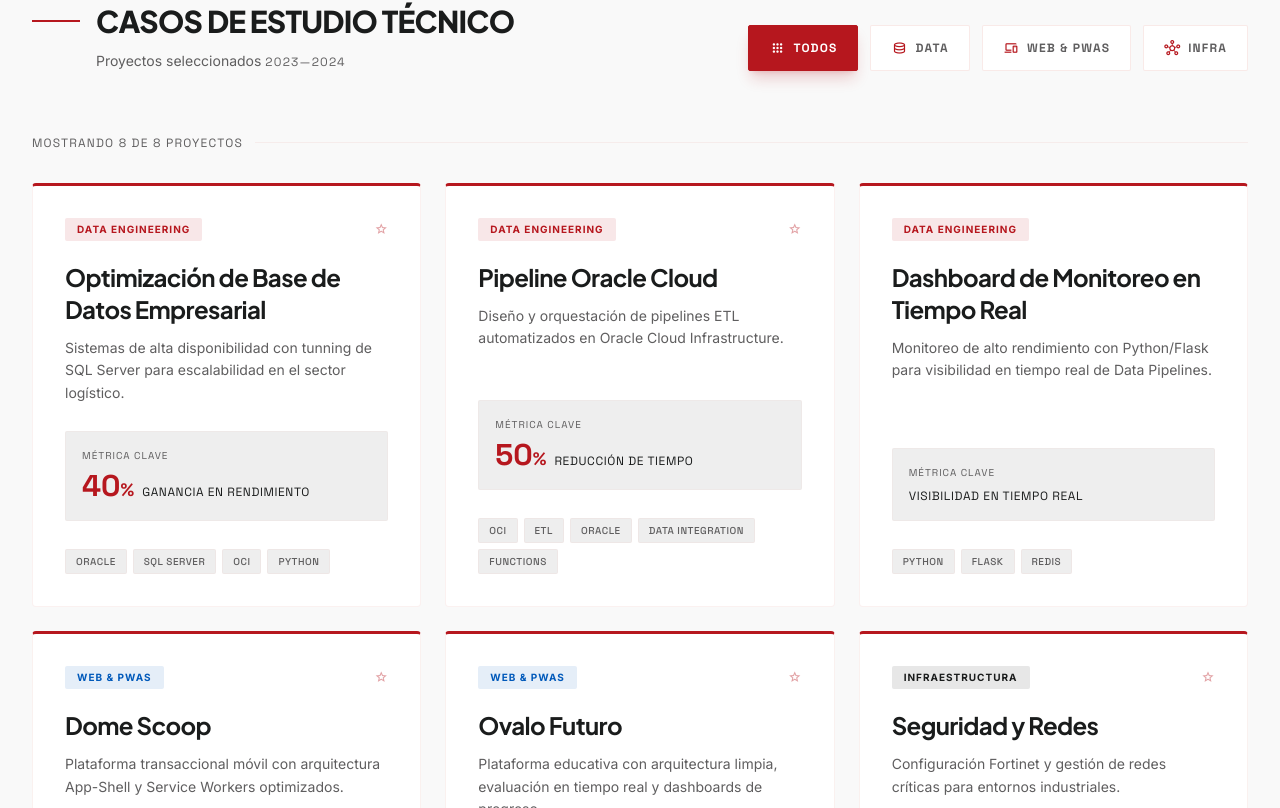
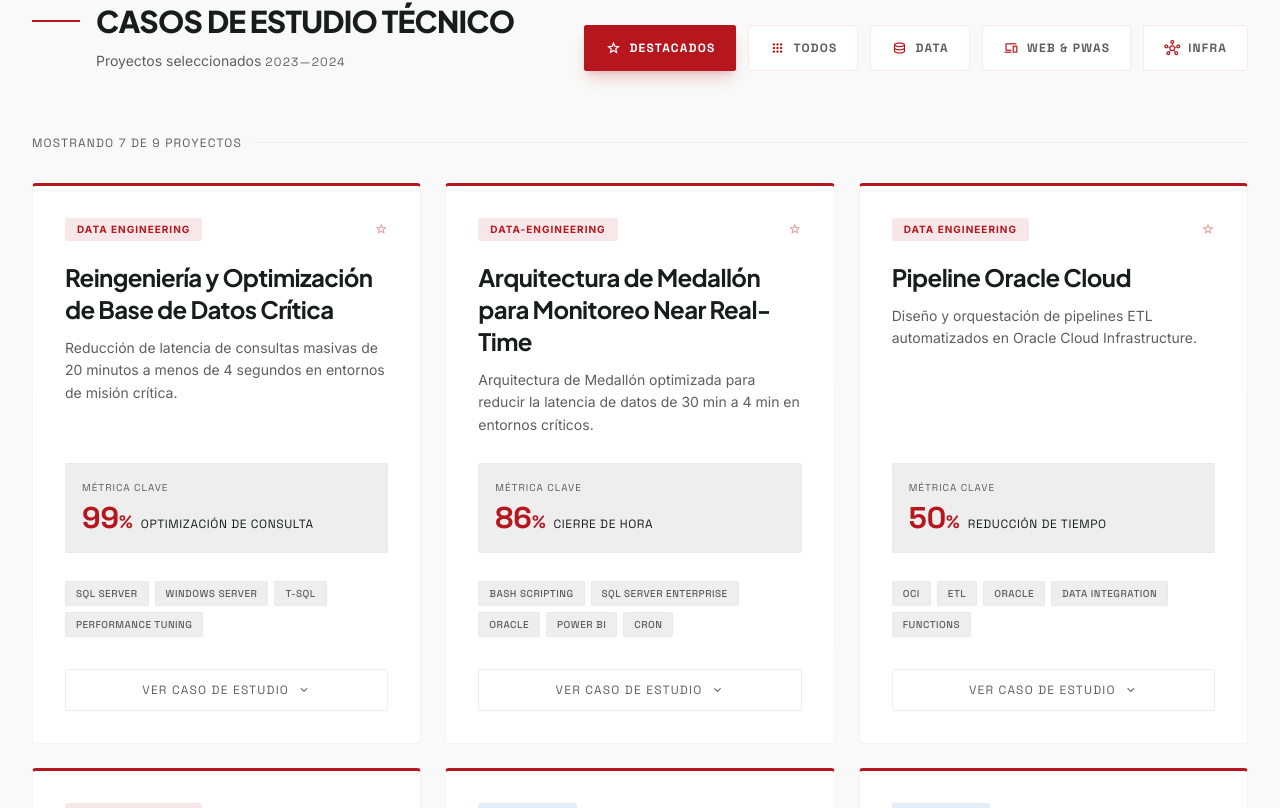
Before and after one commit to jlescanog/portafolio, a Next.js app: page / in a window 1280 px wide. Shown: the part 1392-2200 px from the top of the page. Built offline with nearby package versions, Linux system fonts and the light colour scheme.

Commit message:
update en tarjetas de proyectos

```diff
--- a/src/app/page.js
+++ b/src/app/page.js
@@ -14,6 +14,7 @@ import datosPortafolio from "@/config/proyectos.json";
 
 // Configuración de filtros con iconos
 const FILTROS = [
+  { clave: "Destacados", etiqueta: "Destacados", icono: "star" },
   { clave: "Todos", etiqueta: "Todos", icono: "apps" },
   { clave: "Data Engineering", etiqueta: "Data", icono: "database" },
   { clave: "Web & PWAs", etiqueta: "Web & PWAs", icono: "devices" },
@@ -21,15 +22,17 @@ const FILTROS = [
 ];
 
 export default function PaginaPrincipal() {
-  const [filtroActivo, setFiltroActivo] = useState("Todos");
+  const [filtroActivo, setFiltroActivo] = useState("Destacados");
 
   // Filtrar proyectos según la categoría seleccionada
   const proyectosFiltrados =
     filtroActivo === "Todos"
       ? datosPortafolio.proyectos
+      : filtroActivo === "Destacados"
+      ? datosPortafolio.proyectos.filter((proyecto) => proyecto.destacado)
       : datosPortafolio.proyectos.filter(
-        (proyecto) => proyecto.categoria === filtroActivo
-      );
+          (proyecto) => proyecto.categoria === filtroActivo
+        );
 
   return (
     <>
--- a/src/components/TarjetaProyecto.js
+++ b/src/components/TarjetaProyecto.js
@@ -1,20 +1,31 @@
+"use client";
+
+import { useState } from "react";
+
 /**
  * TarjetaProyecto — Tarjeta estilo dashboard de ingeniería.
- * Componente de servidor (sin 'use client').
  * Renderiza la data de cada proyecto desde proyectos.json.
  *
  * Props:
  *   - proyecto: objeto con la estructura definida en proyectos.json
  */
 export default function TarjetaProyecto({ proyecto }) {
+  const [isExpanded, setIsExpanded] = useState(false);
+
   const {
     titulo,
     categoria,
+    descripcion,
     descripcionCorta,
+    desafio,
+    solucion,
+    arquitectura,
+    detalles_tecnicos,
     metricas,
     tecnologias,
     etiquetas,
     destacado,
+    enlaceRepositorio,
   } = proyecto;
 
   // Mapeo de categoría a color del badge
@@ -88,7 +99,7 @@ export default function TarjetaProyecto({ proyecto }) {
         )}
 
         {/* Tecnologías (Badges) */}
-        <div className="flex flex-wrap gap-1.5 mt-auto pt-2">
+        <div className="flex flex-wrap gap-1.5 mt-auto pt-2 mb-4">
           {tecnologias.map((tech) => (
             <span
               key={tech}
@@ -98,6 +109,101 @@ export default function TarjetaProyecto({ proyecto }) {
             </span>
           ))}
         </div>
+
+        {/* Botón Expansible */}
+        <button
+          onClick={() => setIsExpanded(!isExpanded)}
+          className="mt-4 flex items-center justify-center gap-2 w-full py-2.5 border border-outline-variant/30 hover:bg-surface-container dark:border-white/10 dark:hover:bg-dark-surface-high rounded transition-colors text-xs font-label uppercase tracking-widest text-secondary dark:text-secondary-fixed-dim"
+        >
+          {isExpanded ? "Ocultar Detalles" : "Ver Caso de Estudio"}
+          <span className="material-symbols-outlined text-sm">
+            {isExpanded ? "expand_less" : "expand_more"}
+          </span>
+        </button>
+
+        {/* Contenedor Expandible (Caso de Estudio) */}
+        <div
+          className={`grid transition-[grid-template-rows,opacity,margin] duration-500 ease-in-out ${
+            isExpanded ? "grid-rows-[1fr] opacity-100 mt-6" : "grid-rows-[0fr] opacity-0 mt-0"
+          }`}
+        >
+          <div className="overflow-hidden">
+            <div className="border-t border-outline-variant/20 dark:border-white/10 pt-6 space-y-6">
+              {/* Descripción larga */}
+              {descripcion && (
+                <div>
+                  <h4 className="font-label text-[10px] uppercase tracking-widest text-primary mb-2">Visión General</h4>
+                  <p className="font-body text-sm text-secondary dark:text-secondary-fixed-dim leading-relaxed">
+                    {descripcion}
+                  </p>
+                </div>
+              )}
+
+              {/* Desafío y Solución */}
+              {(desafio || solucion) && (
+                <div className="grid grid-cols-1 sm:grid-cols-2 gap-4">
+                  {desafio && (
+                    <div className="bg-error/5 border border-error/10 p-4 rounded">
+                      <h4 className="font-label text-[10px] uppercase tracking-widest text-error mb-2 flex items-center gap-1.5">
+                        <span className="material-symbols-outlined text-[16px]">warning</span> Desafío
+                      </h4>
+                      <p className="font-body text-xs text-secondary dark:text-secondary-fixed-dim leading-relaxed">
+                        {desafio}
+                      </p>
+                    </div>
+                  )}
+                  {solucion && (
+                    <div className="bg-success/5 border border-success/10 p-4 rounded">
+                      <h4 className="font-label text-[10px] uppercase tracking-widest text-success mb-2 flex items-center gap-1.5">
+                        <span className="material-symbols-outlined text-[16px]">check_circle</span> Solución
+                      </h4>
+                      <p className="font-body text-xs text-secondary dark:text-secondary-fixed-dim leading-relaxed">
+                        {solucion}
+                      </p>
+                    </div>
+                  )}
+                </div>
+              )}
+
+              {/* Arquitectura y Detalles Técnicos */}
+              {(arquitectura || detalles_tecnicos) && (
+                <div>
+                  <h4 className="font-label text-[10px] uppercase tracking-widest text-primary mb-3">Implementación</h4>
+                  <ul className="space-y-3 font-body text-xs text-secondary dark:text-secondary-fixed-dim leading-relaxed">
+                    {arquitectura && (
+                      <li className="flex items-start gap-3">
+                        <span className="material-symbols-outlined text-[18px] text-tertiary shrink-0">architecture</span>
+                        <span><strong className="text-on-surface dark:text-surface font-label text-[11px] tracking-wider uppercase">Arquitectura:</strong><br />{arquitectura}</span>
+                      </li>
+                    )}
+                    {detalles_tecnicos && (
+                      <li className="flex items-start gap-3">
+                        <span className="material-symbols-outlined text-[18px] text-tertiary shrink-0">code_blocks</span>
+                        <span><strong className="text-on-surface dark:text-surface font-label text-[11px] tracking-wider uppercase">Detalles Clínicos:</strong><br />{detalles_tecnicos}</span>
+                      </li>
+                    )}
+                  </ul>
+                </div>
+              )}
+
+              {/* Enlace al Repositorio */}
+              {enlaceRepositorio && enlaceRepositorio !== "#" && (
+                <div className="pt-2">
+                  <a
+                    href={enlaceRepositorio}
+                    target="_blank"
+                    rel="noopener noreferrer"
+                    className="inline-flex items-center gap-2 text-xs font-label uppercase tracking-widest text-primary hover:text-primary-fixed-dim border border-primary/20 bg-primary/5 hover:bg-primary/10 px-4 py-2 rounded transition-colors"
+                  >
+                    <span className="material-symbols-outlined text-base">terminal</span>
+                    Ver Código Fuente
+                  </a>
+                </div>
+              )}
+            </div>
+          </div>
+        </div>
+
       </div>
 
       {/* Línea de acento inferior (visible en hover) */}
--- a/src/config/proyectos.json
+++ b/src/config/proyectos.json
@@ -3,22 +3,63 @@
     {
       "id": "enterprise-db-optimization",
       "categoria": "Data Engineering",
-      "titulo": "Optimización de Base de Datos Empresarial",
-      "descripcion": "Arquitectura de sistemas de alta disponibilidad con tunning especializado de SQL Server para escalabilidad logística. Migración a Oracle Cloud Infrastructure (OCI) con optimización quirúrgica de queries.",
-      "descripcionCorta": "Sistemas de alta disponibilidad con tunning de SQL Server para escalabilidad en el sector logístico.",
-      "desafio": "Arquitectura legacy generando latencia en operaciones logísticas de misión crítica durante horas pico.",
-      "solucion": "Migración a Oracle Cloud Infrastructure (OCI) con optimización quirúrgica de queries en SQL Server.",
+      "titulo": "Reingeniería y Optimización de Base de Datos Crítica",
+      "descripcion": "Transformación integral de una infraestructura legacy de procesamiento masivo. Implementé desde el despliegue de Windows Server y SQL Server hasta técnicas avanzadas de particionamiento y tuning quirúrgico para la gestión de millones de registros horarios.",
+      "descripcionCorta": "Reducción de latencia de consultas masivas de 20 minutos a menos de 4 segundos en entornos de misión crítica.",
+      "desafio": "Consultas de ventas históricas con tiempos de espera de 20 min debido a la saturación por ingesta masiva (millones de filas/hora) y falta de optimización estructural.",
+      "solucion": "Despliegue de nueva arquitectura en Windows Server/SQL Server, migración de datos con integridad total y aplicación de funciones de particionamiento y mantenimiento inteligente de índices.",
       "metricas": {
-        "metricaPrincipal": "40% más rápido en procesamiento",
-        "etiqueta": "Ganancia en Rendimiento",
-        "valor": 40,
+        "metricaPrincipal": "99.6% de reducción en tiempo de respuesta",
+        "etiqueta": "Optimización de Consulta",
+        "valor": 99,
         "unidad": "%"
       },
-      "tecnologias": ["Oracle", "SQL Server", "OCI", "Python"],
-      "etiquetas": ["ENTERPRISE", "OCI MIGRATION"],
+      "tecnologias": [
+        "SQL Server",
+        "Windows Server",
+        "T-SQL",
+        "Performance Tuning"
+      ],
+      "etiquetas": [
+        "BIG DATA",
+        "INFRASTRUCTURE",
+        "OPTIMIZATION"
+      ],
       "destacado": true,
-      "periodo": "2023—2024",
+      "periodo": "2023—Presente",
       "enlaceRepositorio": "#"
+    },
+    {
+      "id": "telco-data-pipeline",
+      "categoria": "data-engineering",
+      "titulo": "Arquitectura de Medallón para Monitoreo Near Real-Time",
+      "descripcion": "Implementación de un ecosistema de datos de extremo a extremo bajo arquitectura de Medallón (Bronze, Silver, Gold). Diseñé el flujo completo para una TELCO, desde la ingesta de logs crudos (SOAP) hasta la entrega de insights analíticos en Power BI.",
+      "descripcionCorta": "Arquitectura de Medallón optimizada para reducir la latencia de datos de 30 min a 4 min en entornos críticos.",
+      "arquitectura": "Medallón (Bronze, Silver, Gold)",
+      "desafio": "Disponibilidad lenta de métricas operativas (30 min de retraso) debido a cuellos de botella en el procesamiento de logs SOAP masivos.",
+      "solucion": "Orquestación con Bash/CRON para ingesta (Bronze), limpieza y tuning en SQL Server/Oracle (Silver) y modelado dimensional para visualización (Gold).",
+      "metricas": {
+        "metricaPrincipal": "Optimización de Latencia: 4 min de disponibilidad",
+        "etiqueta": "Cierre de Hora",
+        "valor": 86,
+        "unidad": "%"
+      },
+      "tecnologias": [
+        "Bash Scripting",
+        "SQL Server Enterprise",
+        "Oracle",
+        "Power BI",
+        "CRON"
+      ],
+      "etiquetas": [
+        "DATA OPS",
+        "MEDALLION ARCHITECTURE",
+        "ETL/ELT",
+        "NEAR REAL-TIME"
+      ],
+      "destacado": true,
+      "periodo": "2024—Presente",
+      "detalles_tecnicos": "Desarrollo de 17 vistas analíticas con monitoreo de observabilidad mediante logs de auditoría internos para detectar cuellos de botella en tiempo real."
     },
     {
       "id": "pipeline-oracle-cloud",
@@ -34,8 +75,18 @@
         "valor": 50,
         "unidad": "%"
       },
-      "tecnologias": ["OCI", "ETL", "Oracle", "Data Integration", "Functions"],
-      "etiquetas": ["OCI", "ETL", "ORACLE"],
+      "tecnologias": [
+        "OCI",
+        "ETL",
+        "Oracle",
+        "Data Integration",
+        "Functions"
+      ],
+      "etiquetas": [
+        "OCI",
+        "ETL",
+        "ORACLE"
+      ],
       "destacado": true,
       "periodo": "2023—2024",
       "enlaceRepositorio": "#"
@@ -43,22 +94,35 @@
     {
       "id": "realtime-monitoring-dashboard",
       "categoria": "Data Engineering",
-      "titulo": "Dashboard de Monitoreo en Tiempo Real",
-      "descripcion": "Solución de monitoreo de alto rendimiento construida con Python/Flask, proporcionando visibilidad instantánea sobre la salud de los pipelines de datos y el consumo de recursos.",
-      "descripcionCorta": "Monitoreo de alto rendimiento con Python/Flask para visibilidad en tiempo real de Data Pipelines.",
-      "desafio": "Falta de visibilidad en tiempo real sobre la salud y el rendimiento de los pipelines de datos en producción.",
-      "solucion": "Dashboard de monitoreo en tiempo real con arquitectura Backend robusta para captura y visualización de métricas.",
+      "titulo": "Plataforma Centralizada de Monitoreo y Observabilidad en Vivo",
+      "descripcion": "Desarrollo de una solución integral para la automatización de la observabilidad de servicios críticos (365/24). Transformé procesos manuales de monitoreo vía SSH/Bash en una interfaz web centralizada que ejecuta diagnósticos en tiempo real y gestiona la salud de servidores de producción.",
+      "descripcionCorta": "Sistema de monitoreo centralizado con actualización cada 10s, reduciendo el tiempo de respuesta ante incidencias y eliminando el logeo manual.",
+      "arquitectura": "Full-Stack (Python/Flask) con Integración de Sistemas Unix",
+      "desafio": "Monitoreo ineficiente basado en accesos manuales individuales por terminal (Putty/SSH) y ejecución fragmentada de scripts, retrasando la detección de caídas en servicios de ventas y cobros.",
+      "solucion": "Implementación de un backend en Python/Flask que orquesta scripts de diagnóstico remoto vía llaves SSH (RSA), con sistema de caché en servidor para visualización instantánea y frontend dinámico con actualizaciones cada 10 segundos.",
       "metricas": {
-        "metricaPrincipal": "Visibilidad en Tiempo Real",
-        "etiqueta": "Monitoreo de Pipelines",
-        "valor": null,
-        "unidad": null
+        "metricaPrincipal": "Eliminación del 100% de accesos manuales por terminal",
+        "etiqueta": "Eficiencia Operativa",
+        "valor": 100,
+        "unidad": "%"
       },
-      "tecnologias": ["Python", "Flask", "Redis"],
-      "etiquetas": ["Backend Architecture"],
-      "destacado": false,
-      "periodo": "2023—2024",
-      "enlaceRepositorio": "#"
+      "tecnologias": [
+        "Python",
+        "Flask",
+        "Bash Scripting",
+        "SSH Key Auth",
+        "JavaScript",
+        "Linux Security"
+      ],
+      "etiquetas": [
+        "OBSERVABILITY",
+        "DEVOPS",
+        "AUTOMATION",
+        "REAL-TIME"
+      ],
+      "destacado": true,
+      "periodo": "2024—Presente",
+      "detalles_tecnicos": "Arquitectura de seguridad basada en claves públicas/privadas para ejecución remota segura, optimización de scripts legacy para detección visual rápida de errores y gestión de caché para renderizado de alta velocidad (Low Latency UI)."
     },
     {
       "id": "dome-scoop",
@@ -74,8 +138,18 @@
         "valor": 60,
         "unidad": "%"
       },
-      "tecnologias": ["React", "Python", "FastAPI", "PWA", "Service Workers"],
-      "etiquetas": ["PWA Funcional", "E-commerce", "React"],
+      "tecnologias": [
+        "React",
+        "Python",
+        "FastAPI",
+        "PWA",
+        "Service Workers"
+      ],
+      "etiquetas": [
+        "PWA Funcional",
+        "E-commerce",
+        "React"
+      ],
       "destacado": true,
       "periodo": "2024",
       "enlaceRepositorio": "#"
@@ -94,8 +168,16 @@
         "valor": null,
         "unidad": null
       },
-      "tecnologias": ["Python", "EdTech", "LMS"],
-      "etiquetas": ["EdTech", "LMS", "Python"],
+      "tecnologias": [
+        "Python",
+        "EdTech",
+        "LMS"
+      ],
+      "etiquetas": [
+        "EdTech",
+        "LMS",
+        "Python"
+      ],
       "destacado": true,
       "periodo": "2024",
       "enlaceRepositorio": "#"
@@ -114,8 +196,16 @@
         "valor": 99.9,
         "unidad": "%"
       },
-      "tecnologias": ["Fortinet", "Networking", "Firewall", "VPN"],
-      "etiquetas": ["Configuración Fortinet", "Redes Críticas"],
+      "tecnologias": [
+        "Fortinet",
+        "Networking",
+        "Firewall",
+        "VPN"
+      ],
+      "etiquetas": [
+        "Configuración Fortinet",
+        "Redes Críticas"
+      ],
       "destacado": true,
       "periodo": "2023—2024",
       "enlaceRepositorio": "#"
@@ -134,8 +224,16 @@
         "valor": 99.9,
         "unidad": "%"
       },
-      "tecnologias": ["Linux", "Windows Server", "Bash", "PowerShell"],
-      "etiquetas": ["Soporte Técnico Especializado", "Entornos Linux/Windows"],
+      "tecnologias": [
+        "Linux",
+        "Windows Server",
+        "Bash",
+        "PowerShell"
+      ],
+      "etiquetas": [
+        "Soporte Técnico Especializado",
+        "Entornos Linux/Windows"
+      ],
       "destacado": false,
       "periodo": "2023—2024",
       "enlaceRepositorio": "#"
@@ -154,8 +252,15 @@
         "valor": null,
         "unidad": null
       },
-      "tecnologias": ["Hardware", "Networking", "Industrial Computing"],
-      "etiquetas": ["Hardware", "Industrial"],
+      "tecnologias": [
+        "Hardware",
+        "Networking",
+        "Industrial Computing"
+      ],
+      "etiquetas": [
+        "Hardware",
+        "Industrial"
+      ],
       "destacado": false,
       "periodo": "2023—2024",
       "enlaceRepositorio": "#"
```
